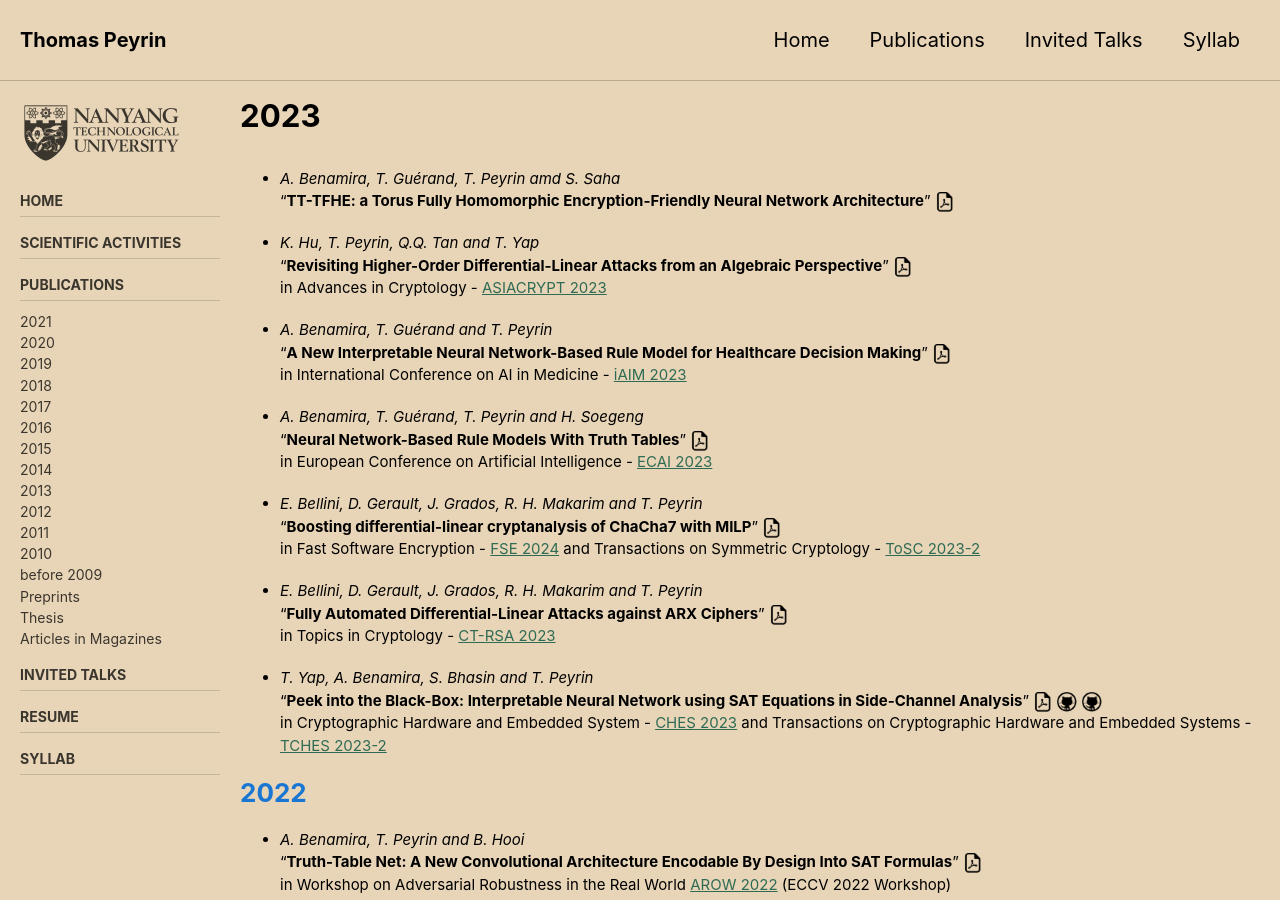
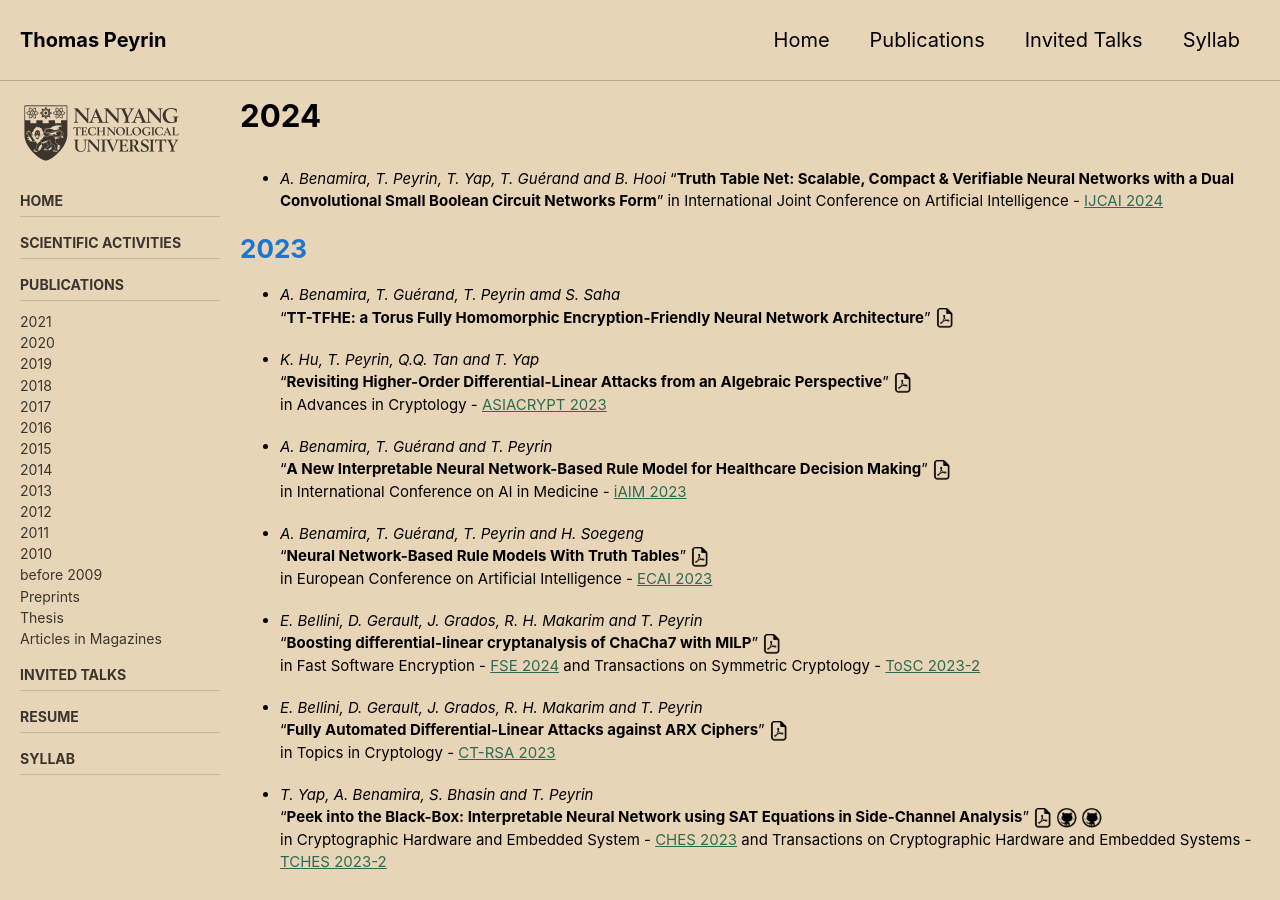
Before and after one commit to thomaspeyrin/web, a Jekyll site: the page built from publications.md, in a window 1280 px wide and 900 px high. Built offline with Jekyll 4.4.1, drawn with Linux system fonts in a browser that asks for light colours; cached includes are drawn as plain includes; nearby versions of some CDN libraries; our own code applies the rules of GitHub Pages for plain Markdown files.

Commit message:
Update publications.md

```diff
--- a/publications.md
+++ b/publications.md
@@ -8,6 +8,13 @@ sidebar:
     image_alt: "image"
     nav: "docsp"
 ---
+
+# 2024
+
+- *A. Benamira, T. Peyrin, T. Yap, T. Guérand and B. Hooi*
+"**Truth Table Net: Scalable, Compact & Verifiable Neural Networks with a Dual Convolutional Small Boolean Circuit Networks Form**"
+in International Joint Conference on Artificial Intelligence - [IJCAI 2024](https://ijcai24.org/)
+
 
 # 2023
 
```
